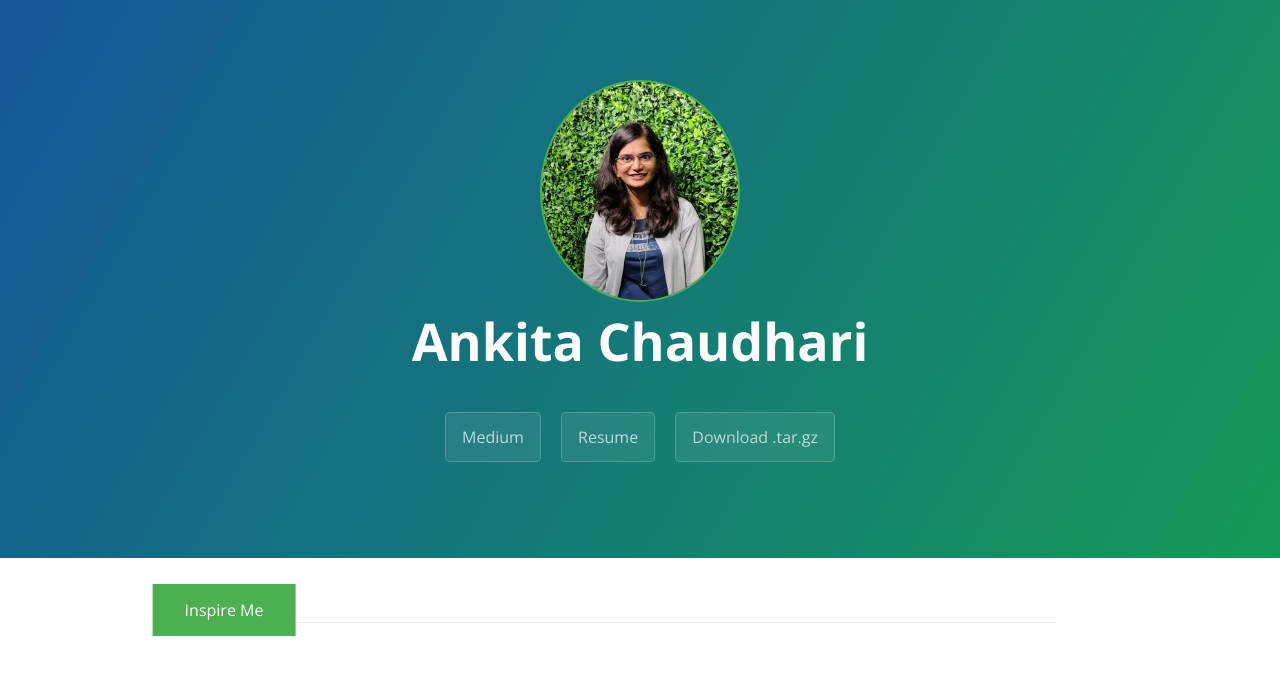
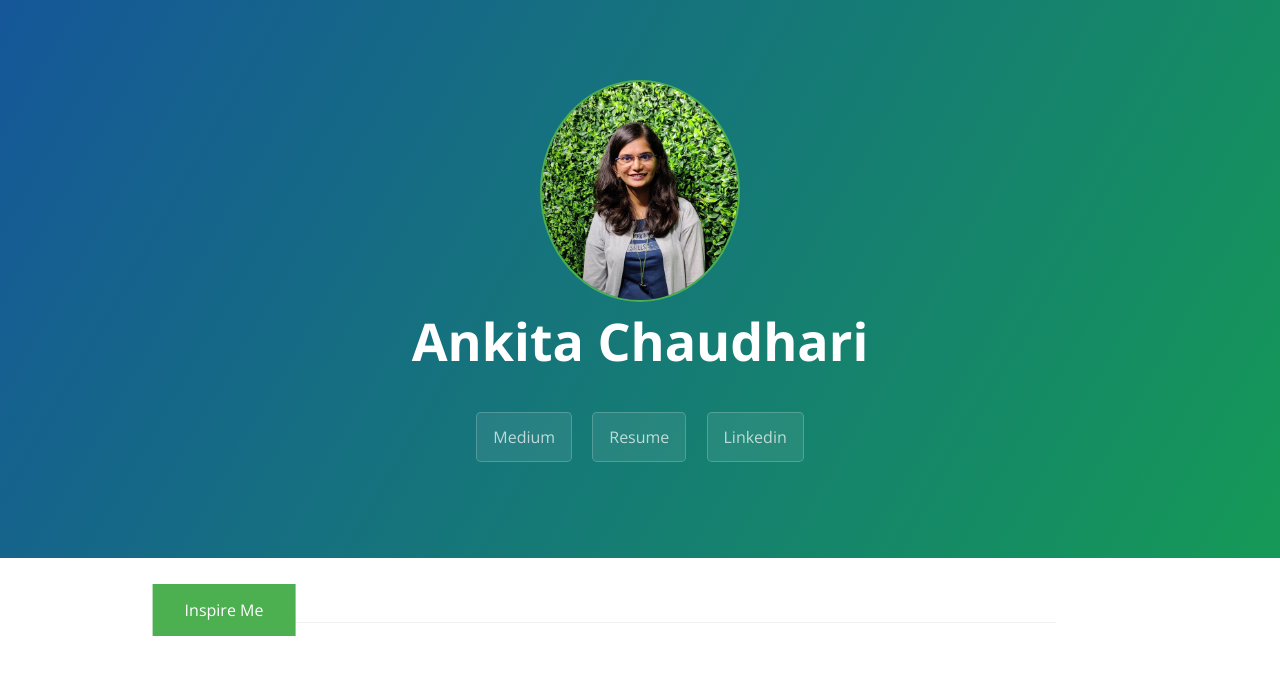
Before and after one commit to ank8ita/AnkitaChaudhari, a Jekyll site: the page built from index.md, in a window 1280 px wide. Shown: the top 675 px of the page. Built offline with Jekyll 4.4.1, drawn with Linux system fonts in a browser that asks for light colours; our own code applies the rules of GitHub Pages for plain Markdown files.

Commit message:
Update page-header.html

```diff
--- a/_includes/page-header.html
+++ b/_includes/page-header.html
@@ -4,5 +4,5 @@
   <h2 class="project-tagline">{{ site.tagline }}</h2>
   <a href="https://medium.com/@ankita.v.chaudhari" class="btn">Medium</a>
   <a href="Resume.pdf" class="btn">Resume</a>
-  <a href="#" class="btn">Download .tar.gz</a>
+  <a href="https://www.linkedin.com/in/ankita-chaudhari-342197125/" class="btn">Linkedin</a>
 </section>
```
